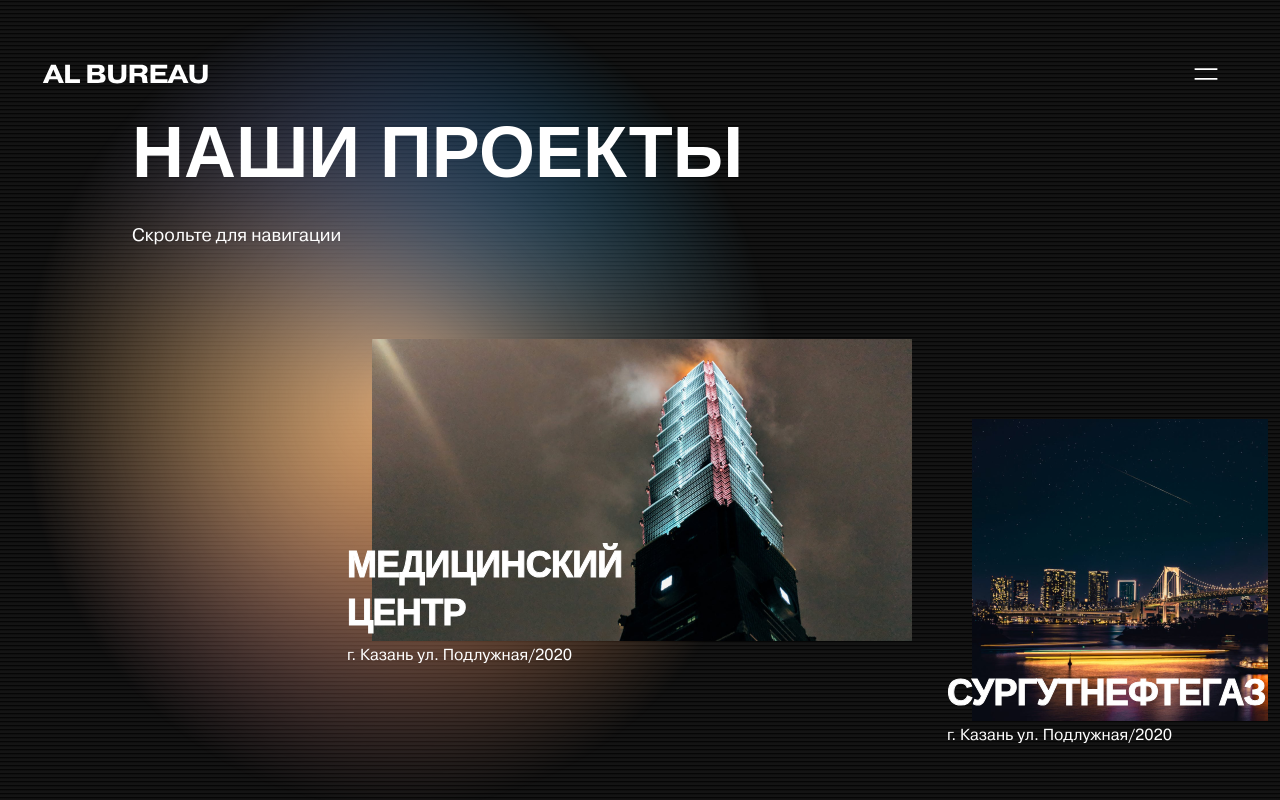
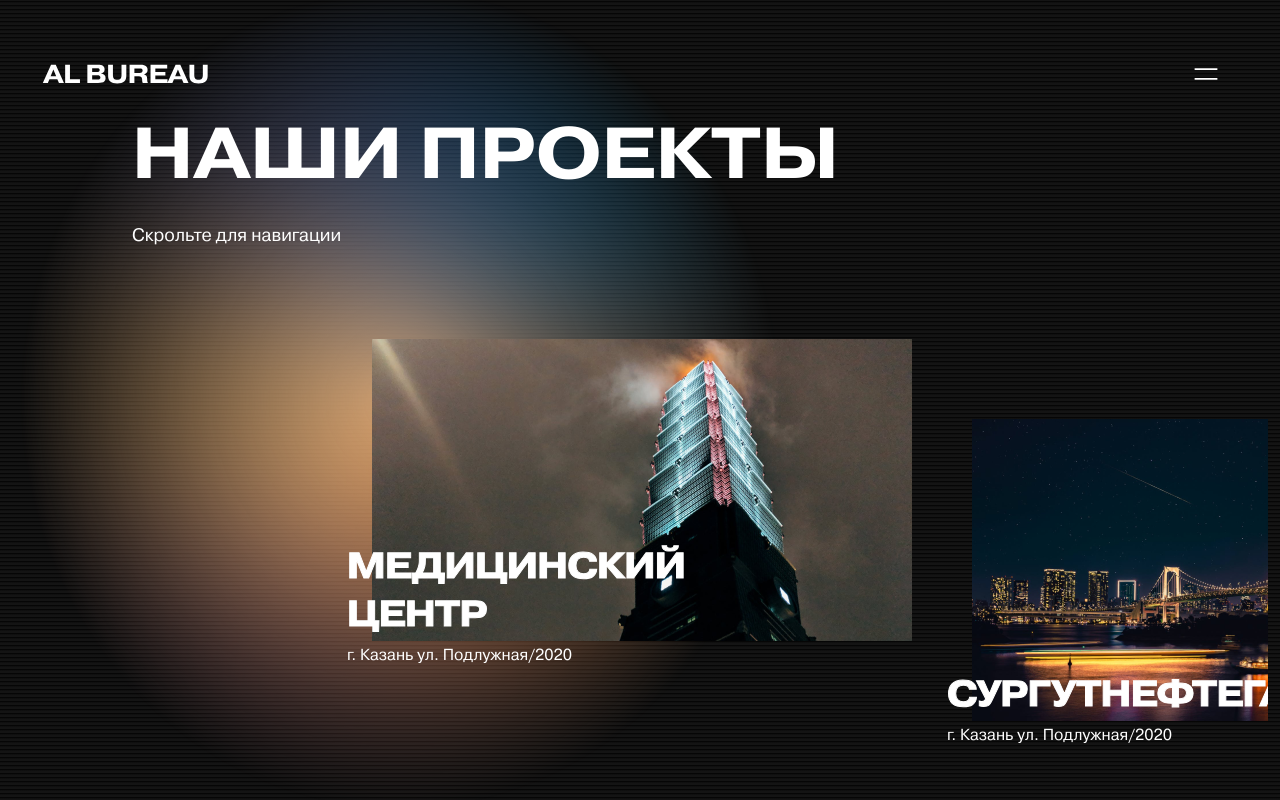
Before and after one commit to biloholovskyi/al_bureau, a React (Create React App) app: page /projects in a window 1280 px wide. Built offline with nearby package versions, Linux system fonts and the light colour scheme.

Commit message:
fix fonts

```diff
--- a/src/_fonts.css
+++ b/src/_fonts.css
@@ -27,25 +27,24 @@
 /*Pragmatica extended*/
 
 @font-face {
-  font-family: Pragmatica;
+  font-family: "Pragmatica Extended";
   src: url('./fonts/pragmatica-extended/PragmaticaExtended-Regular.ttf');
-  src: url('./fonts/pragmatica/Pragmatica-Regular.ttf') format('truetype');
+  src: url('./fonts/pragmatica-extended/PragmaticaExtended-Regular.ttf') format('truetype');
   font-weight: normal;
   font-style: normal;
 }
 
 @font-face {
-  font-family: Pragmatica;
-  src: url('./fonts/pragmatica-extended/PragmaticaExtended-Medium.ttf');
-  src: url('./fonts/pragmatica/Pragmatica-Medium.ttf') format('truetype');
+  font-family: "Pragmatica Extended";
+  src: url('./fonts/PragmaticaExtended-MediumNew.otf');
+  src: url('./fonts/PragmaticaExtended-MediumNew.otf') format('truetype');
   font-weight: 500;
   font-style: normal;
 }
-
 @font-face {
-  font-family: Pragmatica;
+  font-family: "Pragmatica Extended";
   src: url('./fonts/pragmatica-extended/PragmaticaExtended-Bold.ttf');
-  src: url('./fonts/pragmatica/Pragmatica-Bold.ttf') format('truetype');
+  src: url('./fonts/pragmatica-extended/PragmaticaExtended-Bold.ttf') format('truetype');
   font-weight: bold;
   font-style: normal;
 }
--- a/src/pages/Projects/Projects.js
+++ b/src/pages/Projects/Projects.js
@@ -13,7 +13,7 @@ const Projects = () => {
     setX(e.clientX);
     setY(e.clientY);
 
-    gradient.style.webkitMaskImage = `radial-gradient(380px 410px at ${x + 'px'} ${y + 'px'}, #000000 2%, rgba(0, 0, 0, 0) 100%)`
+    gradient.style.webkitMaskImage = `radial-gradient(${280 + (x / 5) + 'px'} ${310 + (y / 5) + 'px'} at ${x + 'px'} ${y + 'px'}, #000000 2%, rgba(0, 0, 0, 0) 100%)`
   }
 
   return (
--- a/src/pages/case/case.js
+++ b/src/pages/case/case.js
@@ -30,7 +30,7 @@ const Case = () => {
     setX( e.clientX);
     setY( e.clientY);
 
-    gradient.style.webkitMaskImage = `radial-gradient(380px 410px at ${x + 'px'} ${y + 'px'}, #000000 0%, rgba(0, 0, 0, 0) 100%)`
+    gradient.style.webkitMaskImage = `radial-gradient(${280 + (x / 5) + 'px'} ${310 + (y / 5) + 'px'} at ${x + 'px'} ${y + 'px'}, #000000 0%, rgba(0, 0, 0, 0) 100%)`
   }
   return (
    <>
```
Also changed, not shown: src/fonts/PragmaticaExtended-MediumNew.otf (added), src/fonts/test.otf (added).
